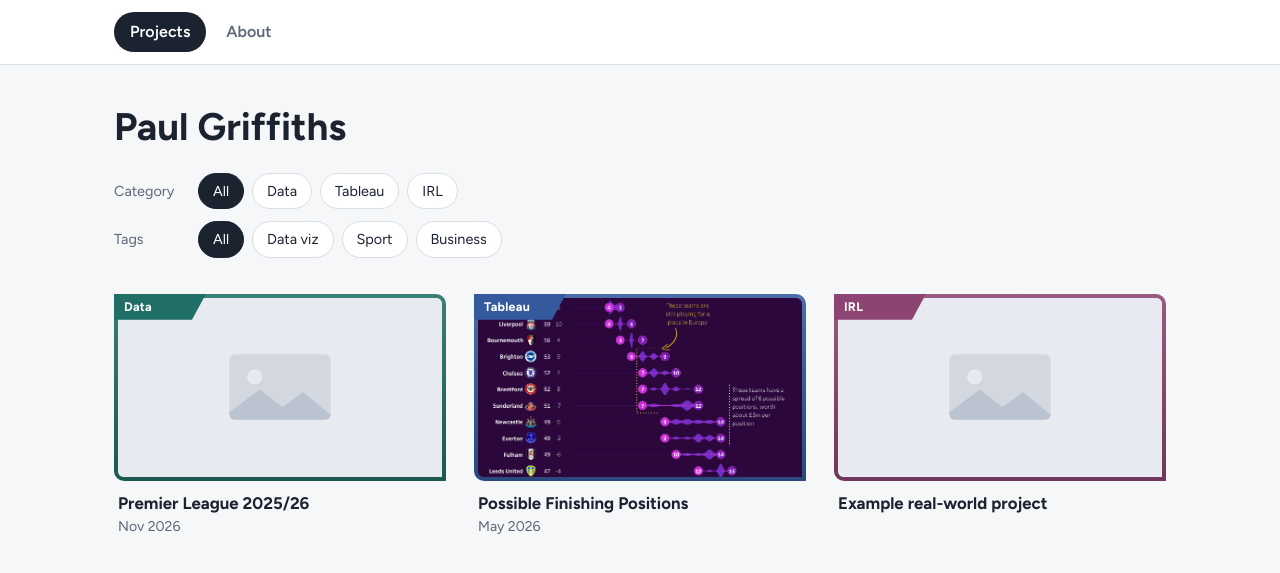
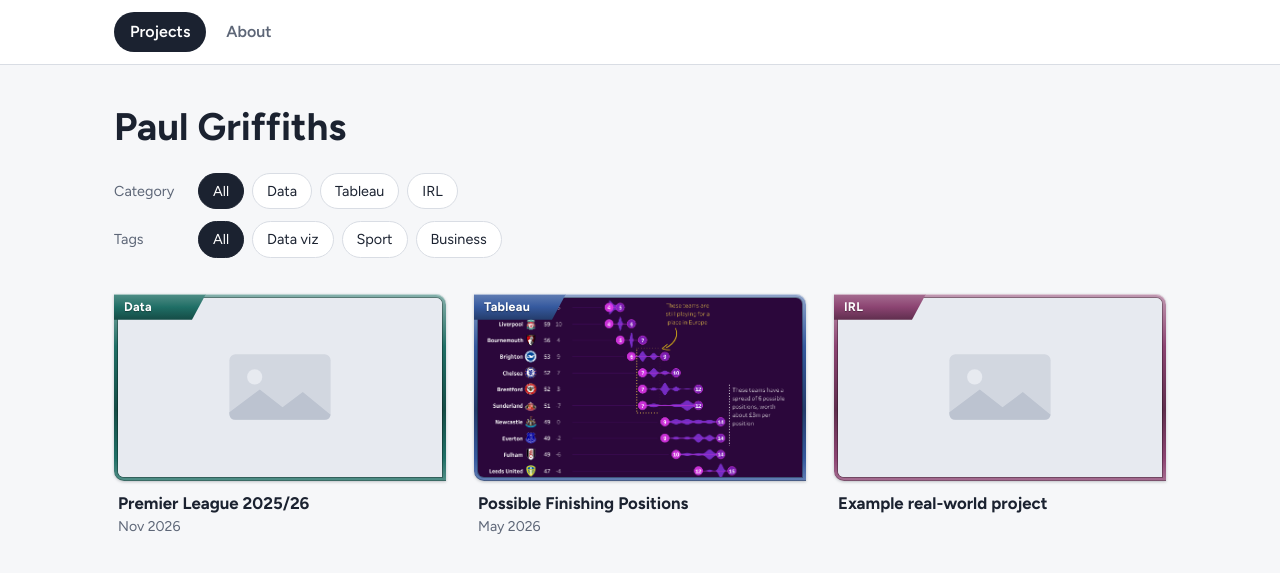
Before and after one commit to chalkboard-paul/chalkboard-paul.github.io, a Jekyll site: the page built from index.html, in a window 1280 px wide. Shown: the top 573 px of the page. Built offline with Jekyll 4.4.1, drawn with Linux system fonts in a browser that asks for light colours.

Commit message:
Refactor thumbnail styles and add gradients

```diff
--- a/assets/css/style.css
+++ b/assets/css/style.css
@@ -80,28 +80,46 @@ main.wrap { padding-top: 40px; padding-bottom: 80px; }
 .card[hidden] { display: none; }
 .card-link { display: block; text-decoration: none; }
 
-/* The thumbnail: a frame (4px) around the image, with a slight top-to-bottom
-   gradient. Corners: top-left and bottom-right square, the other two lightly
-   rounded. */
+/* Metal shades worked out from each category colour (--cat).
+   --sheen is the brightest highlight, --hi a softer light, --lo the dark band. */
+.thumb,
+.label {
+  --sheen: color-mix(in srgb, var(--cat) 55%, white);
+  --hi: color-mix(in srgb, var(--cat) 78%, white);
+  --lo: color-mix(in srgb, var(--cat) 68%, black);
+}
+
+/* The thumbnail: a 4px metallic frame with the image pinned inside it.
+   Corners: top-left and bottom-right square, the other two lightly rounded. */
 .thumb {
   position: relative;
   aspect-ratio: 16 / 9;
-  padding: 4px;
   border-radius: 0 10px 0 10px;
   overflow: hidden;
+  background: var(--cat); /* fallback for browsers without colour-mix */
   background: linear-gradient(
     to bottom,
-    color-mix(in srgb, var(--cat) 88%, white),
-    color-mix(in srgb, var(--cat) 80%, black)
+    var(--sheen) 0%,
+    var(--cat) 28%,
+    var(--lo) 62%,
+    var(--cat) 88%,
+    var(--hi) 100%
   );
+  box-shadow:
+    inset 0 1px 0 rgba(255, 255, 255, 0.45),
+    inset 0 -1px 0 rgba(0, 0, 0, 0.25),
+    0 1px 3px rgba(27, 34, 48, 0.25);
 }
 .thumb img {
-  display: block;
-  width: 100%;
-  height: 100%;
+  position: absolute;
+  top: 4px;
+  left: 4px;
+  width: calc(100% - 8px);
+  height: calc(100% - 8px);
   object-fit: cover;
   border-radius: 0 6px 0 6px;
   background: #e7eaf0;
+  box-shadow: 0 0 0 1px rgba(0, 0, 0, 0.3);
 }
 
 /* The category label: same size for every category, flush in the top-left
@@ -116,9 +134,13 @@ main.wrap { padding-top: 40px; padding-bottom: 80px; }
   width: 92px;
   height: 26px;
   padding: 0 0 0 10px;
-  background: var(--cat);
+  background: var(--cat); /* fallback for browsers without colour-mix */
+  background:
+    linear-gradient(to bottom, rgba(255, 255, 255, 0.5) 0 1px, transparent 1px),
+    linear-gradient(to bottom, var(--hi) 0%, var(--cat) 50%, var(--lo) 100%);
   clip-path: polygon(0 0, 100% 0, calc(100% - 14px) 100%, 0 100%);
   color: #fff;
+  text-shadow: 0 1px 1px rgba(0, 0, 0, 0.35);
   font-size: 0.78rem;
   font-weight: 700;
   letter-spacing: 0.02em;
```
